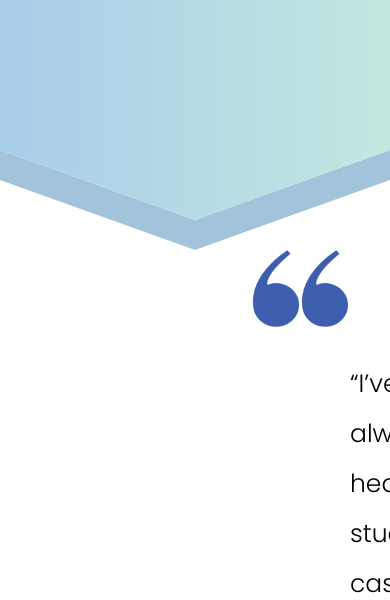
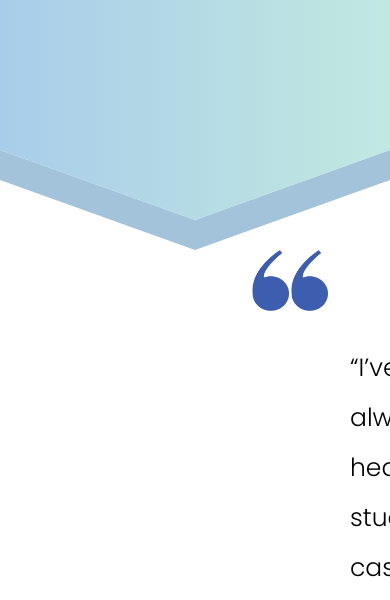
Before and after one commit to yih0nk/Solve-XChange-Website, a Flask app: page / in a window 390 px wide; the page is wider, and only the part inside the window is pictured. Shown: the part 2406-3006 px from the top of that part. Run offline with Flask 3, Linux system fonts and the light colour scheme.

```diff
--- a/static/css/index.css
+++ b/static/css/index.css
@@ -11,6 +11,20 @@ body, html {
     margin: 0;
     padding: 0;
     overflow-x: hidden;
+}
+
+
+#image-quote{
+    width:97.5px;
+    height:76.7px;
+}
+
+@media screen and (max-width:1200px)  {
+    #image-quote{
+        width:78px;
+        height:61.36px;
+    }
+
 }
 
 
@@ -333,10 +347,6 @@ body, html {
 
 }
 
-#image-quote{
-    width:97.5px;
-    height:76.7px;
-}
 
 
 #image-quote-bottom-wrapper{
--- a/templates/faq.html
+++ b/templates/faq.html
@@ -1,4 +1,4 @@
- not 120/1200{% extends 'basenocss.html' %}
+{% extends 'basenocss.html' %}
 
 <!-- {% block lHeader %}
 {% endblock %}
--- a/templates/getinvolved.html
+++ b/templates/getinvolved.html
@@ -3,6 +3,8 @@
 {% block head %}
 <title>Get Involved</title>
 <link href="{{ url_for('static', filename='css/getinvolved.css') }}" rel="stylesheet">
+<link rel="icon" type="image/png" href="{{ url_for('static', filename='images/logo.png') }}" sizes="32x32" />
+<link rel="icon" type="image/png" href="{{ url_for('static', filename='images/logo.png') }}" sizes="16x16" />
 {% endblock %}
 
 {% block body %}
```
